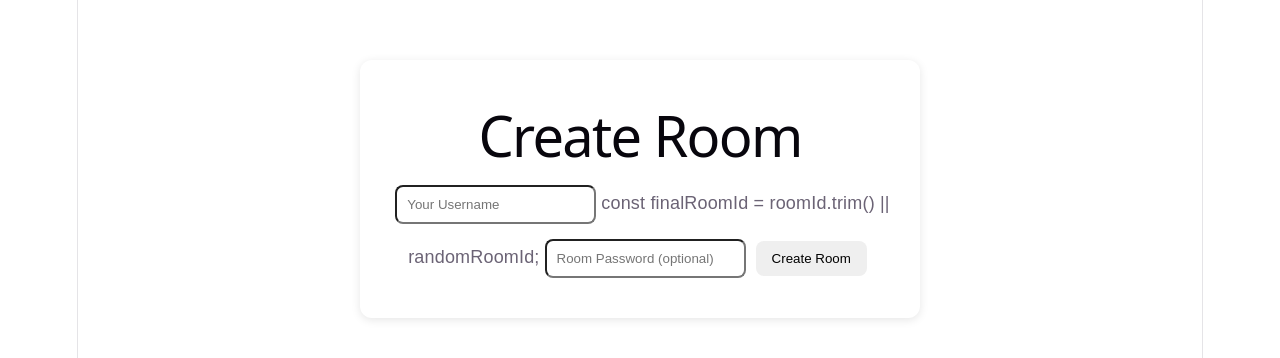
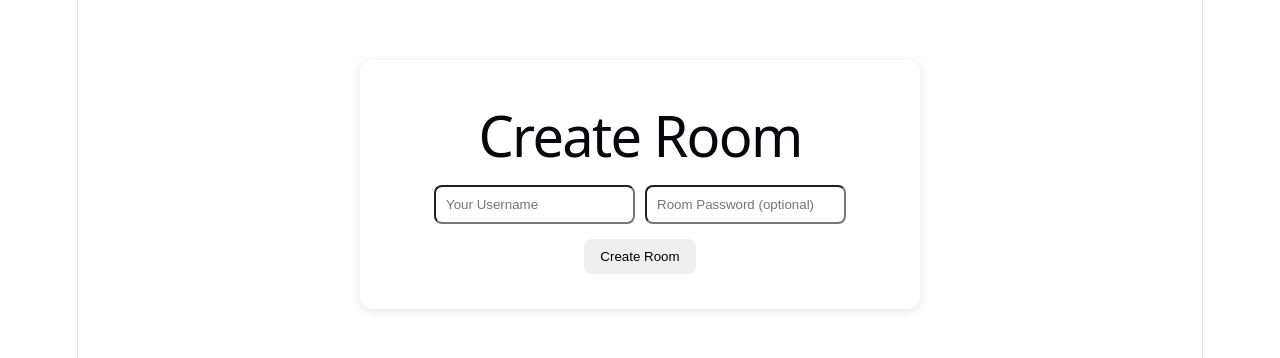
Before and after one commit to anushkumakp2004-web/study-room-app, a React (Vite) app in the folder client/: page / in a window 1280 px wide. Shown: the top 358 px of the page. Built offline with nearby package versions, Linux system fonts and the light colour scheme; no server answers.

Commit message:
Fix CreateRoom JSX

```diff
--- a/client/src/pages/CreateRoom.jsx
+++ b/client/src/pages/CreateRoom.jsx
@@ -17,7 +17,7 @@ function CreateRoom() {
     .toString(36)
     .substring(2, 8)
     .toUpperCase();
-
+const finalRoomId = roomId.trim() || randomRoomId;
   socket.emit(
   "create-room",
   {
@@ -52,8 +52,6 @@ function CreateRoom() {
       value={username}
       onChange={(e) => setUsername(e.target.value)}
     />
-    const finalRoomId =
-  roomId.trim() || randomRoomId;
 
     <input
       type="password"
```
